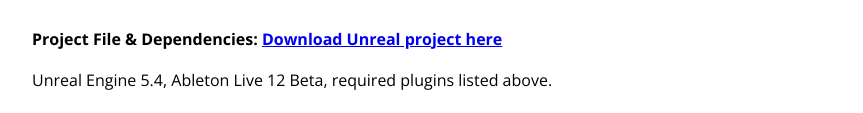
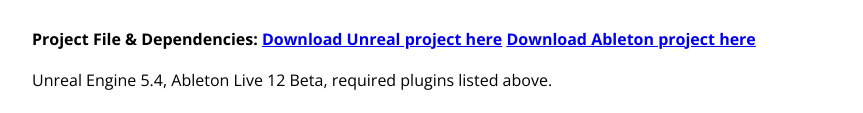
Before and after one commit to AydinThill/First_term_project_Thill, a plain HTML site: page index.html in a window 1280 px wide. Shown: the part 6455-6568 px from the top of the page, without its empty margins (208-1071 px from the left). Drawn offline with nearby package versions, Linux system fonts and the light colour scheme; a web font is replaced by a local one.

Commit message:
Link fix

```diff
--- a/index.html
+++ b/index.html
@@ -184,7 +184,7 @@
 
         <div class="section">
             <h2>Final Notes</h2>
-            <p><strong>Project File & Dependencies: <a href="https://mega.nz/file/CTh1FbpR#bkg8mXHGTlbJ3zZ5uY8iLP-1VYEhSj7Lona8untfteg">Download Unreal project here</a></strong></p>
+            <p><strong>Project File & Dependencies: <a href="https://mega.nz/file/CTh1FbpR#bkg8mXHGTlbJ3zZ5uY8iLP-1VYEhSj7Lona8untfteg">Download Unreal project here</a> <a href="https://mega.nz/file/aSIjCQTY#gbOX_Ts01CnV9RL5S8vegRGNltdTvgLBplce3F_Scmg">Download Ableton project here</a></strong></p>
             <p>Unreal Engine 5.4, Ableton Live 12 Beta, required plugins listed above.</p>
             <p>The project is designed for easy replication, with setup instructions ensuring compatibility across different systems.</p>
 
```
